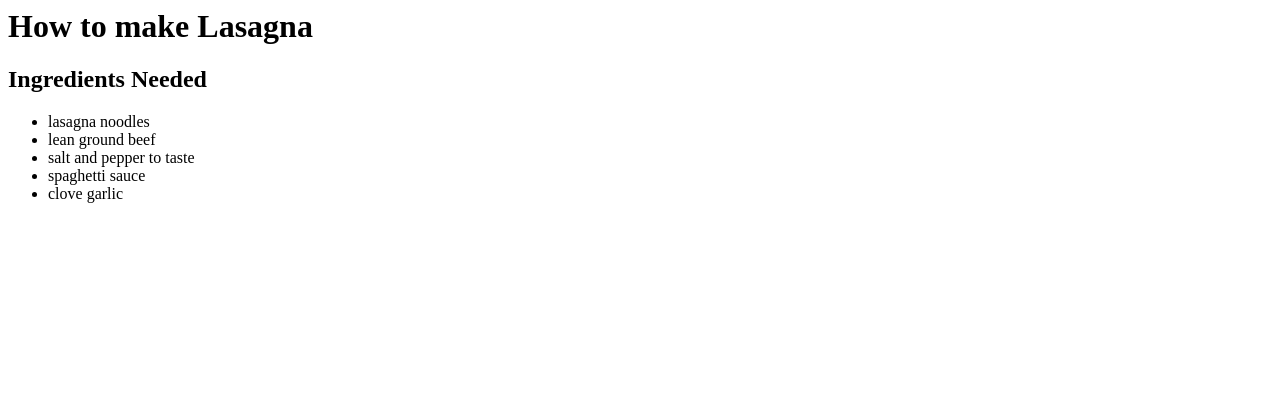
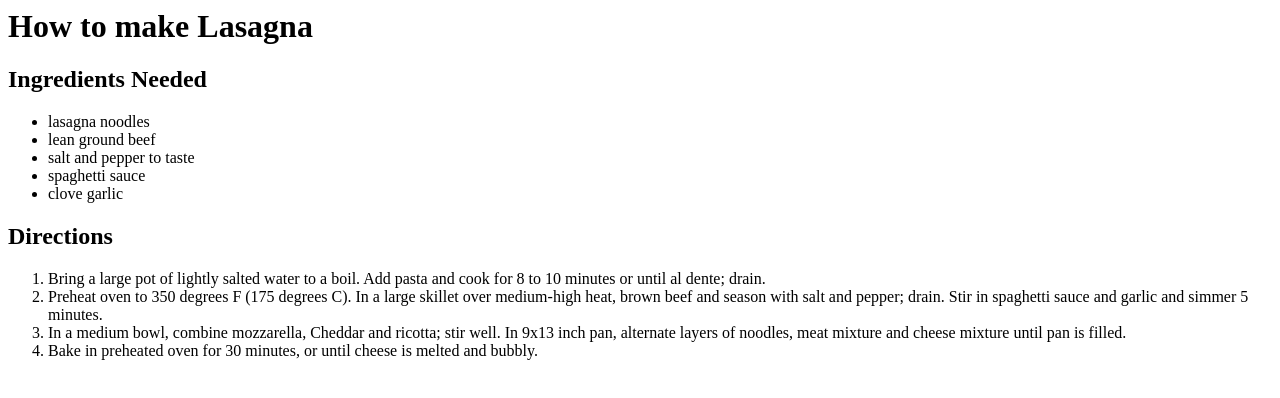
Before and after one commit to andrehebra/recipe-website, a plain HTML site: page recipes/lasagna.html in a window 1280 px wide. Drawn offline with Linux system fonts and the light colour scheme.

Commit message:
added lasagna directions

```diff
--- a/recipes/lasagna.html
+++ b/recipes/lasagna.html
@@ -16,7 +16,18 @@
             <li>salt and pepper to taste</li>
             <li>spaghetti sauce</li>
             <li>clove garlic</li>
+        </ul>
 
-        </ul>
+        <h2>Directions</h2>
+
+        <ol>
+            <li>Bring a large pot of lightly salted water to a boil. Add pasta and cook for 8 to 10 minutes or until al dente; drain.</li>
+
+            <li>Preheat oven to 350 degrees F (175 degrees C). In a large skillet over medium-high heat, brown beef and season with salt and pepper; drain. Stir in spaghetti sauce and garlic and simmer 5 minutes.</li>
+
+            <li>In a medium bowl, combine mozzarella, Cheddar and ricotta; stir well. In 9x13 inch pan, alternate layers of noodles, meat mixture and cheese mixture until pan is filled.</li>
+
+            <li>Bake in preheated oven for 30 minutes, or until cheese is melted and bubbly.</li>
+        </ol>
     </body>
 </html>
```
